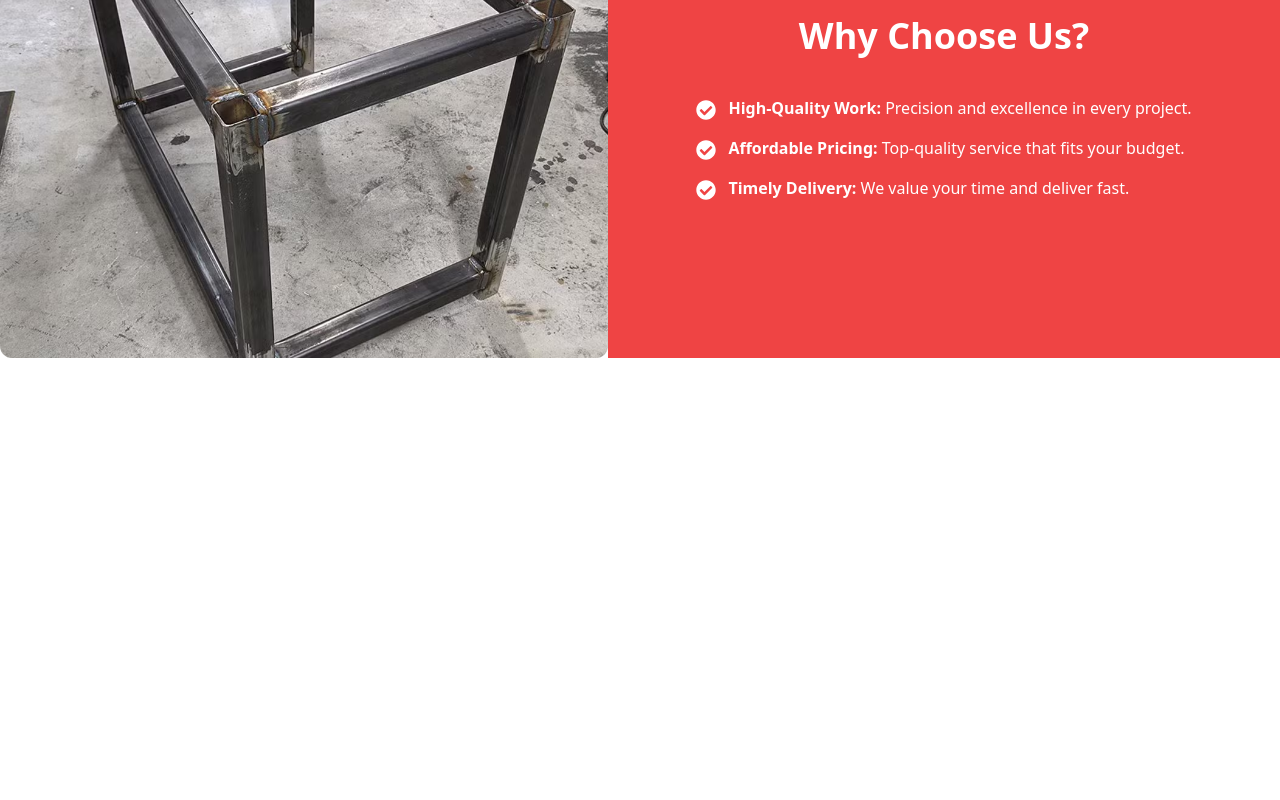
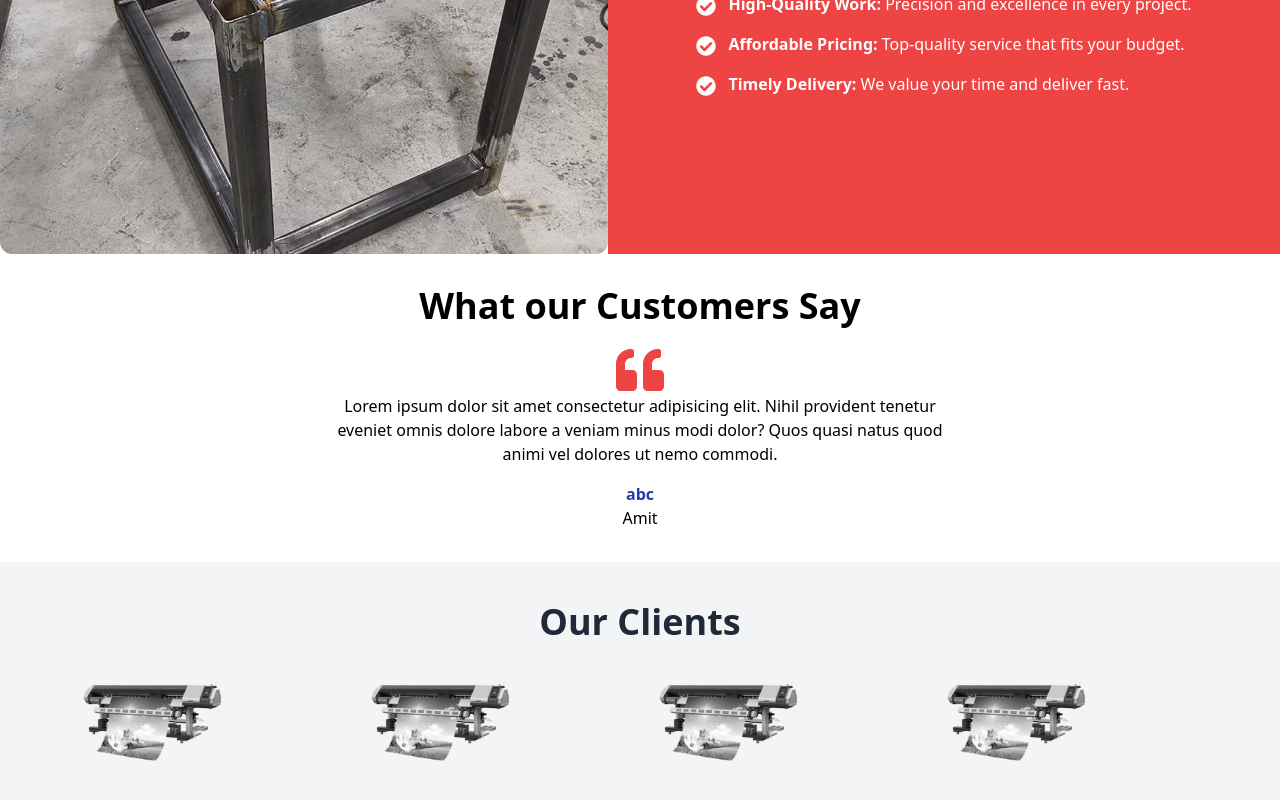
Before and after one commit to Pnkj12joshi/lotus, a React (Vite) app in the folder frontend/: page / in a window 1280 px wide. Shown: the part 1532-2332 px from the top of the page. Before the commit the page ends 1890 px from the top, so only its background shows below. Built offline with nearby package versions, Linux system fonts and the light colour scheme.

Commit message:
second commit

```diff
--- a/frontend/package.json
+++ b/frontend/package.json
@@ -10,6 +10,7 @@
     "preview": "vite preview"
   },
   "dependencies": {
+    "aos": "^2.3.4",
     "icons": "^1.0.0",
     "react": "^19.1.0",
     "react-dom": "^19.1.0",
--- a/frontend/src/component/Dashboard.jsx
+++ b/frontend/src/component/Dashboard.jsx
@@ -7,10 +7,23 @@ import "slick-carousel/slick/slick.css";
 import "slick-carousel/slick/slick-theme.css";
 import { FaCheckCircle } from "react-icons/fa";
 import { FaPrint, FaPaintBrush, FaBullhorn } from "react-icons/fa";
-
+import { FaQuoteLeft, FaQuoteRight } from "react-icons/fa";
 
 const Dashboard = () => {
-  const arr = ["Flex Printing", "Banner","Standee Design"
+  const arr = ["Flex Printing", "Banner", "Standee Design"];
+  const customerarray = [
+    {
+      postion: "xyz",
+      name: "Pankaj",
+    },
+    {
+      postion: "abc",
+      name: "Amit",
+    },
+    {
+      postion: "pqr",
+      name: "Sandeep",
+    },
   ];
 
   const settings = {
@@ -26,7 +39,7 @@ const Dashboard = () => {
   };
 
   return (
-    <div className="mt-[100px] w-full flex flex-col items-center justify-center gap-10">
+    <div className="mt-[100px] w-full flex flex-col items-center justify-center gap-6">
       {/* Slider Section */}
       <div className="w-full">
         <Slider {...settings}>
@@ -53,24 +66,38 @@ const Dashboard = () => {
       </div>
 
       <div className="w-full flex flex-col items-center justify-center gap-5 p-2 mt-5">
-        <h1 className="text-4xl font-semibold">"Crafting Your Vision – From Print to Precision"</h1>
+        <h1 className="text-4xl font-semibold">
+          "Crafting Your Vision – From Print to Precision"
+        </h1>
         <p className=" text-black text-lg aling-justify">
-         Lorem ipsum dolor sit amet, consectetur adipisicing elit. Aperiam aspernatur adipisci, laborum iusto delectus ut quibusdam ipsa nesciunt, odit debitis saepe fugiat quia laboriosam iste officia? Omnis, ipsam! Unde, nam nostrum accusamus iusto doloribus reiciendis explicabo reprehenderit quia eum temporibus vel ut quos, quae esse perspiciatis aut, voluptas aperiam quidem enim error provident? Quibusdam assumenda non nemo tempora ducimus. Ipsa magnam suscipit magni repellat eveniet animi pariatur possimus quod ea harum tempora, repellendus provident dolore autem, natus vero, nisi laboriosam unde rem nulla mollitia eos saepe perferendis voluptatum? Error explicabo aut sunt ad est dolorem, quisquam molestias debitis? Voluptatum, architecto.
+          Lorem ipsum dolor sit amet, consectetur adipisicing elit. Aperiam
+          aspernatur adipisci, laborum iusto delectus ut quibusdam ipsa
+          nesciunt, odit debitis saepe fugiat quia laboriosam iste officia?
+          Omnis, ipsam! Unde, nam nostrum accusamus iusto doloribus reiciendis
+          explicabo reprehenderit quia eum temporibus vel ut quos, quae esse
+          perspiciatis aut, voluptas aperiam quidem enim error provident?
+          Quibusdam assumenda non nemo tempora ducimus. Ipsa magnam suscipit
+          magni repellat eveniet animi pariatur possimus quod ea harum tempora,
+          repellendus provident dolore autem, natus vero, nisi laboriosam unde
+          rem nulla mollitia eos saepe perferendis voluptatum? Error explicabo
+          aut sunt ad est dolorem, quisquam molestias debitis? Voluptatum,
+          architecto.
         </p>
       </div>
       {/* Top Services Section */}
-<div className="flex flex-col gap-5 w-full text-center justify-center items-center px-4 bg-[hsl(160,11%,89%)] py-10">
+      <div className="flex flex-col gap-5 w-full text-center justify-center items-center px-4 bg-[hsl(160,11%,89%)] py-6">
         <h1 className="text-4xl font-bold text-blue-700">Our Top Services</h1>
         <p className="max-w-3xl text-gray-700">
-    We specialize in Flex Printing, Welding, Iron Frame work, Letter Boards,
-    and more.
+          We specialize in Flex Printing, Welding, Iron Frame work, Letter
+          Boards, and more.
         </p>
-
         <div className="grid sm:grid-cols-2 md:grid-cols-3 gap-8 w-full max-w-6xl mt-6">
           {/* Card 1 */}
           <div className="bg-white p-6 rounded-2xl shadow-lg hover:shadow-2xl transition duration-300 border-t-4 border-red-500 text-center">
             <FaPrint className="text-4xl text-red-500 mb-4 mx-auto" />
-      <h3 className="text-2xl font-bold mb-2 text-gray-800">Flex Printing</h3>
+            <h3 className="text-2xl font-bold mb-2 text-gray-800">
+              Flex Printing
+            </h3>
             <p className="text-gray-600">
               Vibrant, long-lasting flex prints for banners, boards, and more.
             </p>
@@ -79,7 +106,9 @@ const Dashboard = () => {
           {/* Card 2 */}
           <div className="bg-white p-6 rounded-2xl shadow-lg hover:shadow-2xl transition duration-300 border-t-4 border-red-500 text-center">
             <FaPaintBrush className="text-4xl text-red-500 mb-4 mx-auto" />
-      <h3 className="text-2xl font-bold mb-2 text-gray-800">Standee Design</h3>
+            <h3 className="text-2xl font-bold mb-2 text-gray-800">
+              Standee Design
+            </h3>
             <p className="text-gray-600">
               Eye-catching standees that elevate your brand presence.
             </p>
@@ -88,7 +117,9 @@ const Dashboard = () => {
           {/* Card 3 */}
           <div className="bg-white p-6 rounded-2xl shadow-lg hover:shadow-2xl transition duration-300 border-t-4 border-red-500 text-center">
             <FaBullhorn className="text-4xl text-red-500 mb-4 mx-auto" />
-      <h3 className="text-2xl font-bold mb-2 text-gray-800">Banner Holding</h3>
+            <h3 className="text-2xl font-bold mb-2 text-gray-800">
+              Banner Holding
+            </h3>
             <p className="text-gray-600">
               Durable frames and holders for impactful banner displays.
             </p>
@@ -96,9 +127,8 @@ const Dashboard = () => {
         </div>
       </div>
 
-
       {/* Why Choose Us Section */}
-      <div className="w-full flex  sm:flex-row flex-col">
+      <div className="w-full flex sm:flex-row flex-col mt-[-24px]">
         <div className="flex-1">
           <img
             src={slidertwo}
@@ -133,6 +163,105 @@ const Dashboard = () => {
           </ul>
         </div>
       </div>
+      {/*  Testimonial Section */}
+      <div className="flex flex-col w-full p-2 gap-5">
+        <h1 className="text-4xl font-bold text-center">
+          What our Customers Say
+        </h1>
+        <Slider
+          dots={false}
+          infinite={true}
+          speed={500}
+          autoplay={true}
+          autoplaySpeed={4000}
+          slidesToShow={1}
+          slidesToScroll={1}
+          arrows={false}
+          pauseOnHover={true}
+          className="w-full max-w-2xl mx-auto"
+        >
+          {customerarray.map((item, index) => (
+            <div
+              className="flex justify-center items-center flex-col gap-[50px] text-center px-4 "
+              key={index}
+            >
+              <div className="flex justify-center items-center">
+                <FaQuoteLeft className="text-5xl text-red-500" />
+              </div>
+              <p className="text-black ">
+                Lorem ipsum dolor sit amet consectetur adipisicing elit. Nihil
+                provident tenetur eveniet omnis dolore labore a veniam minus
+                modi dolor? Quos quasi natus quod animi vel dolores ut nemo
+                commodi.
+              </p>
+              <div className="mt-4">
+                <p className="text-blue-800 font-semibold">{item.postion}</p>
+                <p className="text-black font-medium">{item.name}</p>
+              </div>
+            </div>
+          ))}
+        </Slider>
+      </div>
+
+      {/* Our Clients Section */}
+<div className="w-full py-10 bg-gray-100">
+  <h1 className="text-4xl font-bold text-center mb-8 text-gray-800">
+    Our Clients
+  </h1>
+  <Slider
+    dots={false}
+    infinite={true}
+    speed={1000}
+    autoplay={true}
+    autoplaySpeed={2000}
+    slidesToShow={4}
+    slidesToScroll={1}
+    arrows={false}
+    pauseOnHover={false}
+    className="max-w-6xl mx-auto"
+    responsive={[
+      {
+        breakpoint: 1024,
+        settings: {
+          slidesToShow: 3,
+        },
+      },
+      {
+        breakpoint: 768,
+        settings: {
+          slidesToShow: 2,
+        },
+      },
+      {
+        breakpoint: 480,
+        settings: {
+          slidesToShow: 1,
+        },
+      },
+    ]}
+  >
+    {[
+      "google.png",
+      "amazon.png",
+      "flipkart.png",
+      "meta.png",
+      "tata.png",
+      "microsoft.png",
+    ].map((logo, index) => (
+      <div
+        key={index}
+        className="flex justify-center items-center px-4 py-2"
+      >
+        <img
+          src={sliderone}
+          alt={`client-${index}`}
+          className="h-20 object-contain grayscale hover:grayscale-0 transition duration-300"
+        />
+      </div>
+    ))}
+  </Slider>
+</div>
+
     </div>
   );
 };
```
Also changed, not shown: 1 other file (tests, documents, lock files or other folders). Lines whose indentation alone changed are shown as unchanged.
